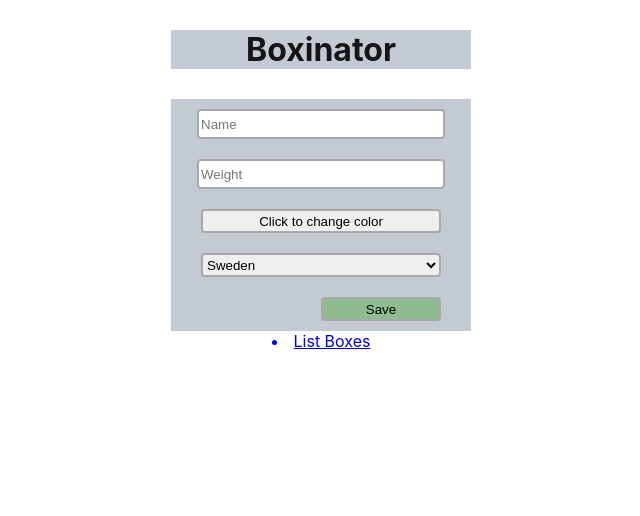
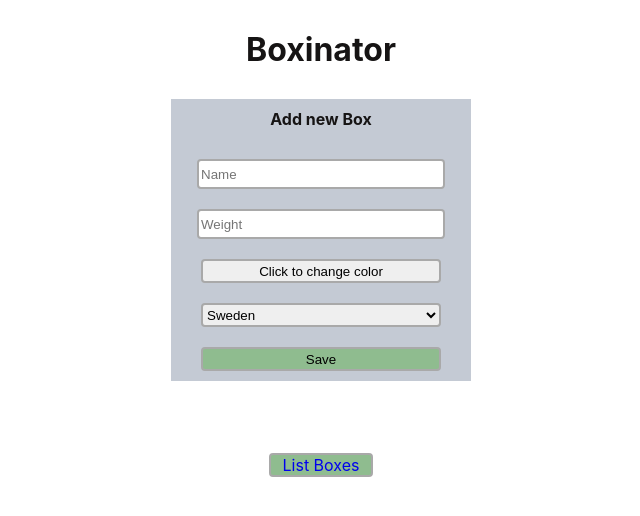
Before and after one commit to svenskaskolan/fortnox, a React (Create React App) app: page /addbox in a window 1280 px wide. Shown: the top 516 px of the page, without its empty margins (319-959 px from the left). Built offline with nearby package versions, Linux system fonts and the light colour scheme.

Commit message:
Add validation and a toaster

```diff
--- a/public/index.html
+++ b/public/index.html
@@ -2,19 +2,12 @@
 <html lang="en">
   <head>
     <meta charset="utf-8" />
-    <link rel="icon" href="%PUBLIC_URL%/favicon.ico" />
     <meta name="viewport" content="width=device-width, initial-scale=1" />
     <meta name="theme-color" content="#000000" />
     <meta
       name="description"
       content="Boxinator for FortNox"
     />
-    <link rel="apple-touch-icon" href="%PUBLIC_URL%/logo192.png" />
-    <!--
-      manifest.json provides metadata used when your web app is installed on a
-      user's mobile device or desktop. See https://developers.google.com/web/fundamentals/web-app-manifest/
-    -->
-    <link rel="manifest" href="%PUBLIC_URL%/manifest.json" />
     <!--
       Notice the use of %PUBLIC_URL% in the tags above.
       It will be replaced with the URL of the `public` folder during the build.
--- a/src/App.js
+++ b/src/App.js
@@ -1,4 +1,4 @@
-import { useState } from "react";
+import {React, useState} from "react";
 import './css/app.css';
 import {BrowserRouter as Router, Route, NavLink} from 'react-router-dom';
 import AddBoxForm from './components/AddBoxForm';
@@ -43,16 +43,16 @@ function App() {
         </header>
         <main>
           <Router>
-              <NavLink to="/addbox" activeStyle={{display: "none"}}>
-                <li>Add a Box</li>
+              <NavLink className="buttonLink" to="/addbox" activeStyle={{display: "none"}}>
+                Add a Box
               </NavLink>
               <Route path="/addbox" render={props => (
                 <div className="App-center">
                   <AddBoxForm onSubmitFunction={addBox}/>
                 </div>)
               }/>
-              <NavLink to="/listboxes" activeStyle={{display: "none"}}>
-                <li>List Boxes</li>
+              <NavLink className="buttonLink" to="/listboxes" activeStyle={{display: "none"}}>
+                List Boxes
               </NavLink>
               <Route path="/listboxes" render={props => (
                 <div>
--- a/src/components/AddBoxForm.js
+++ b/src/components/AddBoxForm.js
@@ -9,6 +9,8 @@ const AddBoxForm = (props) => {
     const [selectedColour, setSelectedColour] = useState(custColour);
     const [custCountry, setCustCountry] = useState('Sweden');
     const [textColour, setTextColour] = useState('black');
+    const [formIsValid, setFormIsValid] = useState(true);
+    const [showToaster, setShowToaster] = useState(false);
     var [viewColourPicker, toggleColourPicker] = useState(false);
 
     const colourPickerButton = () => {
@@ -27,19 +29,39 @@ const AddBoxForm = (props) => {
         }
     }
 
+    const validateForm = () => {
+        if (!custName || !custWeight || custWeight < 0 || !selectedColour || !custCountry ) {
+            setFormIsValid(false);
+            return;
+        }
+        props.onSubmitFunction(custName, custWeight, selectedColour, custCountry)
+        setCustName('');
+        setCustWeight('');
+        setSelectedColour('');
+        setCustCountry('');
+        setFormIsValid(true);
+        // assume we get successful post to server.
+        setShowToaster(true);
+        setTimeout(function(){ setShowToaster(false) }, 3000);
+    }
 
     return (
-        <div className="AddBoxForm">
+        <>
+        <div className="Card">
+            <div className="Card__title">Add new Box</div>
             <div>
                 <input placeholder="Name" type="text" value={custName} onChange={event => setCustName(event.target.value)}/>
+                {!formIsValid && !custName && (<div className="Card__errormessage">you need to enter a name</div>)}
             </div>
             <div>
                 <input placeholder="Weight" type="number" value={custWeight} onChange={event => setCustWeight(event.target.value)} />
+                {!formIsValid && (!custWeight || custWeight < 0) && (<div className="Card__errormessage">enter a positive value for weight</div>)}
             </div>
             <div>
                 <button style={{backgroundColor: selectedColour, color: textColour}} onClick={colourPickerButton}>
-                    {viewColourPicker ? 'Select' : 'Click to change color'}
+                    {viewColourPicker ? 'Select colour' : 'Click to change color'}
                 </button>
+                {!formIsValid && !selectedColour && (<div className="Card__errormessage">you need to select a colour</div>)}
                 <div className={viewColourPicker ? 'show' : 'hide'}>
                     <ChromePicker className="colourPicker" color={custColour} disableAlpha={true} onChange={updatedColor => setCustColour(updatedColor.hex.substr(0,5) + '00')}/>
                 </div>
@@ -51,11 +73,16 @@ const AddBoxForm = (props) => {
                     <option>Brazil</option>
                     <option>Australia</option>
                 </select>
+                {!formIsValid && !custCountry && (<div className="Card__errormessage">you need to enter a country</div>)}
             </div>
             <div>
-                <button type="submit" className="saveButton" onClick={() => props.onSubmitFunction(custName, custWeight, selectedColour, custCountry)}>Save</button>
+                <button type="submit" className="Card__button" onClick={validateForm}>Save</button>
             </div>
         </div>
+        <div className={showToaster ? "Card__toaster show" : "Card__toaster"}>
+            <span> Box has been added</span>
+        </div>
+    </>
     )
 }
 
--- a/src/components/ListBoxOrders.js
+++ b/src/components/ListBoxOrders.js
@@ -8,10 +8,10 @@ const ListBoxOrders = (props) => {
             <Table>
                 <Thead>
                     <Tr>
-                        <Th>Name</Th>
+                        <Th>Reciever</Th>
                         <Th>Weight</Th>
-                        <Th>Colour</Th>
-                        <Th>Destination</Th>
+                        <Th>Box colour</Th>
+                        <Th>Shipping cost</Th>
                     </Tr>
                 </Thead>
                 <Tbody>
--- a/src/css/app.css
+++ b/src/css/app.css
@@ -1,8 +1,21 @@
 .App {
   text-align: center;
 }
+.App .buttonLink {
+  width: 100px;
+  margin: 10px 0;
+  border: solid 2px darkgray;
+  border-radius: 4px;
+  background-color: darkseagreen;
+  display: block;
+  margin-left: auto;
+  margin-right: auto;
+  text-decoration: none;
+}
+.App .buttonLink:active {
+  border-color: #5858f8;
+}
 .App-center {
-  background-color: #c4cad4;
   align-items: center;
   margin-left: auto;
   margin-right: auto;
@@ -22,19 +35,10 @@
   border: none;
   border: solid 2px darkgray;
   cursor: pointer;
-  margin-top: 10px;
-  margin-bottom: 10px;
+  margin-top: 20px;
   margin-left: auto;
   margin-right: auto;
   width: 80%;
-}
-.App-center input.saveButton,
-.App-center button.saveButton,
-.App-center select.saveButton {
-  background-color: darkseagreen;
-  margin-left: 50%;
-  width: 40%;
-  margin-right: 10%;
 }
 .App-center input:focus,
 .App-center button:focus,
@@ -45,3 +49,76 @@
   margin-top: 30px;
   margin-bottom: 30px;
 }
+.Card {
+  background-color: #c4cad4;
+  /* Animations to fade the toaster in and out */
+}
+.Card__title {
+  font-weight: bold;
+  padding: 10px 0;
+}
+.Card__button {
+  background-color: darkseagreen;
+  margin-bottom: 10px;
+}
+.Card__errormessage {
+  font-size: 0.8rem;
+  color: red;
+}
+.Card__toaster {
+  margin-top: 10px;
+  visibility: hidden;
+  min-width: 80%;
+  margin-left: auto;
+  margin-right: auto;
+  background-color: darkseagreen;
+  color: #fff;
+  text-align: center;
+  border-radius: 4px;
+  padding: 16px;
+}
+.Card__toaster.show {
+  visibility: visible;
+  -webkit-animation: fadein 0.5s, fadeout 0.5s 2.5s;
+  animation: fadein 0.5s, fadeout 0.5s 2.5s;
+}
+@-webkit-keyframes fadein {
+  from {
+    bottom: 0;
+    opacity: 0;
+  }
+  to {
+    bottom: 30px;
+    opacity: 1;
+  }
+}
+@keyframes fadein {
+  from {
+    bottom: 0;
+    opacity: 0;
+  }
+  to {
+    bottom: 30px;
+    opacity: 1;
+  }
+}
+@-webkit-keyframes fadeout {
+  from {
+    bottom: 30px;
+    opacity: 1;
+  }
+  to {
+    bottom: 0;
+    opacity: 0;
+  }
+}
+@keyframes fadeout {
+  from {
+    bottom: 30px;
+    opacity: 1;
+  }
+  to {
+    bottom: 0;
+    opacity: 0;
+  }
+}
--- a/src/css/less/app.less
+++ b/src/css/less/app.less
@@ -1,9 +1,25 @@
+@button-colour: darkseagreen;
+@border-colour: darkgray;
+
 .App {
   text-align: center;
+  .buttonLink {
+    width: 100px;
+    margin: 10px 0;
+    border: solid 2px @border-colour;
+    border-radius: 4px;
+    background-color: @button-colour;
+    display: block;
+    margin-left: auto;
+    margin-right: auto;
+    text-decoration: none;
+    &:active {
+      border-color: rgb(88, 88, 248);
+    }
+  }
 }
 
 .App-center {
-  background-color: #c4cad4;
   align-items: center;
   margin-left: auto;
   margin-right: auto;
@@ -18,19 +34,12 @@
     height: 1.5rem;
     border-radius: 4px;
     border: none;
-    border: solid 2px darkgray;
+    border: solid 2px @border-colour;
     cursor: pointer;
-    margin-top: 10px;
-    margin-bottom: 10px;
+    margin-top: 20px;
     margin-left: auto;
     margin-right: auto;
     width: 80%;
-    &.saveButton {
-      background-color: darkseagreen;
-      margin-left: 50%;
-      width: 40%;
-      margin-right: 10%;
-    }
     &:focus {
       border-color: rgb(88, 88, 248);
     }
@@ -40,3 +49,56 @@
   margin-top: 30px;
   margin-bottom: 30px;
 }
+
+.Card {
+  background-color: #c4cad4;
+   &__title {
+     font-weight: bold;
+     padding: 10px 0;
+   }
+   &__button {
+      background-color: @button-colour;
+      margin-bottom: 10px;
+   }
+   &__errormessage {
+     font-size: .8rem;
+     color: red;
+   }
+   &__toaster {
+    margin-top: 10px;
+    visibility: hidden;
+    min-width: 80%;
+    margin-left: auto;
+    margin-right: auto;
+    background-color: @button-colour;
+    color: #fff;
+    text-align: center;
+    border-radius: 4px;
+    padding: 16px;
+    &.show {
+      visibility: visible;
+      -webkit-animation: fadein 0.5s, fadeout 0.5s 2.5s;
+      animation: fadein 0.5s, fadeout 0.5s 2.5s;
+    }
+  }
+/* Animations to fade the toaster in and out */
+@-webkit-keyframes fadein {
+  from {bottom: 0; opacity: 0;}
+  to {bottom: 30px; opacity: 1;}
+}
+
+@keyframes fadein {
+  from {bottom: 0; opacity: 0;}
+  to {bottom: 30px; opacity: 1;}
+}
+
+@-webkit-keyframes fadeout {
+  from {bottom: 30px; opacity: 1;}
+  to {bottom: 0; opacity: 0;}
+}
+
+@keyframes fadeout {
+  from {bottom: 30px; opacity: 1;}
+  to {bottom: 0; opacity: 0;}
+}
+}
```
Also changed, not shown: 1 other file (tests, documents, lock files or other folders).
